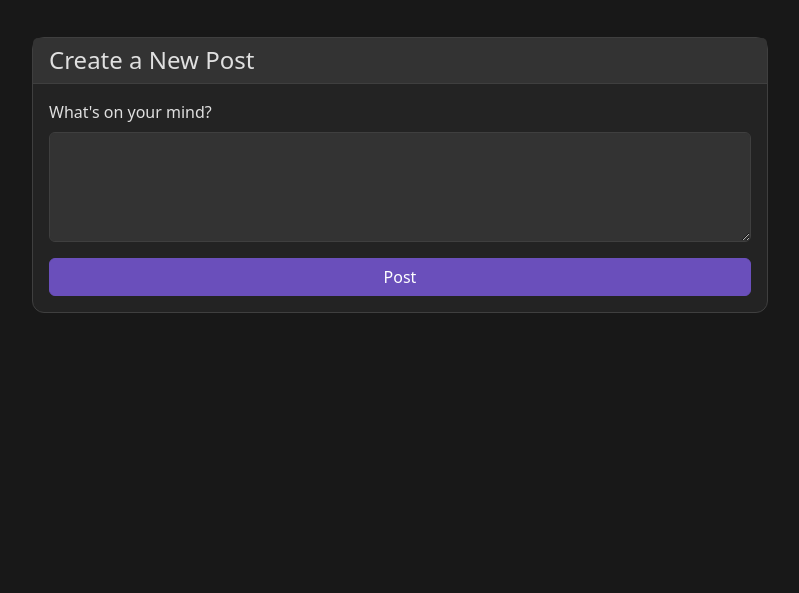
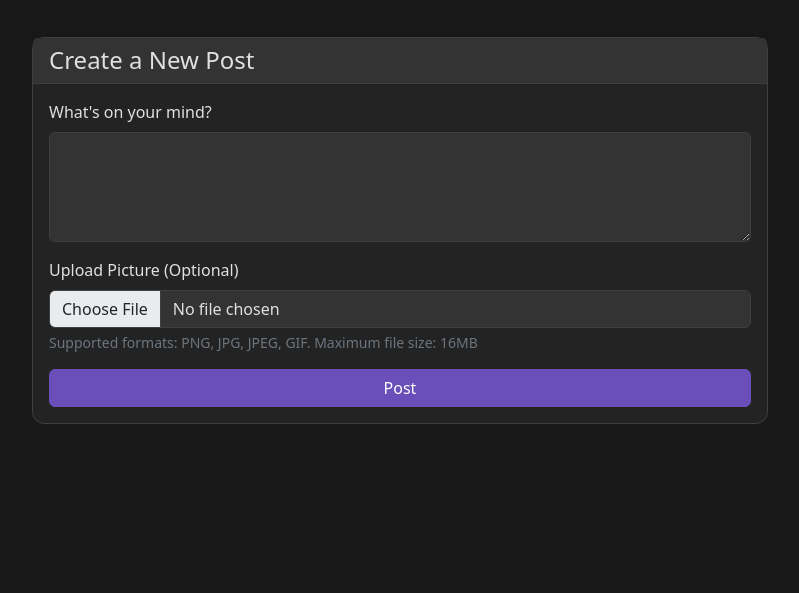
Before and after one commit to Emil11112/Resonate-v1, a Flask app: page /create_post in a window 1280 px wide. Shown: the part 59-652 px from the top of the page, without its empty margins (240-1039 px from the left). Run offline with Flask 3, Linux system fonts and the light colour scheme; the visitor is signed in with stand-in values (Sample User, id 1).

Commit message:
Gjorde så att man kan lägga upp bilder på sin post

```diff
--- a/app.py
+++ b/app.py
@@ -30,6 +30,7 @@ app.config['MAX_CONTENT_LENGTH'] = 16 * 1024 * 1024  # 16MB max-limit
 UPLOAD_FOLDER = 'static'
 PROFILE_PICS_FOLDER = os.path.join(UPLOAD_FOLDER, 'profile_pics')
 SONG_PICS_FOLDER = os.path.join(UPLOAD_FOLDER, 'song_pics')
+POST_PICS_FOLDER = os.path.join(UPLOAD_FOLDER, 'post_pics')
 ALLOWED_EXTENSIONS = {'png', 'jpg', 'jpeg', 'gif'}
 
 # Spotify OAuth konfig
@@ -44,6 +45,7 @@ SPOTIFY_SCOPES = [
 # Vi kollar att uppladdnings konfigen finns
 os.makedirs(PROFILE_PICS_FOLDER, exist_ok=True)
 os.makedirs(SONG_PICS_FOLDER, exist_ok=True)
+os.makedirs(POST_PICS_FOLDER, exist_ok=True)
 
 # Funktion som kollar om filen är i korrekt format
 def allowed_file(filename):
@@ -150,11 +152,9 @@ class Post(db.Model):
     userId = db.Column(db.String(36), db.ForeignKey('users.userId'), nullable=False)
     content = db.Column(db.Text, nullable=False)
     created_at = db.Column(db.DateTime, default=datetime.utcnow)
+    post_picture = db.Column(db.String(200), nullable=True)
 
-    # Relationen med user
     user = db.relationship('User', backref=db.backref('posts', lazy='dynamic'))
-
-    # Relation med likes och comments
     likes = db.relationship('Like', primaryjoin='Post.postId==Like.postId',
                             backref='post', lazy='dynamic')
     comments = db.relationship('Comment', primaryjoin='Post.postId==Comment.postId',
@@ -316,28 +316,38 @@ def register():
 # En route för att skapa en post
 @app.route('/create_post', methods=['GET', 'POST'])
 @login_required
-
 def create_post():
     if request.method == 'POST':
-        #Vi ber användaren att fylla i content
+        # Get the content
         content = request.form.get('content')
 
-        # Om det inte finns något content så kan man inte publicera
-        if not content:
-            flash('Post content cannot be empty.')
+        # If no content, return error
+        if not content and 'post_picture' not in request.files:
+            flash('Post must have content or an image.')
             return redirect(url_for('create_post'))
 
-        # Skapar en post
+        # Handle image upload
+        post_picture = None
+        if 'post_picture' in request.files:
+            file = request.files['post_picture']
+            if file and file.filename != '':
+                # Generate a unique filename
+                filename = secure_filename(f"{current_user.username}_{int(datetime.utcnow().timestamp())}_post.{file.filename.rsplit('.', 1)[1].lower()}")
+                # Save the file
+                file.save(os.path.join(POST_PICS_FOLDER, filename))
+                post_picture = filename
+
+        # Create the post
         new_post = Post(
             userId=current_user.userId,
-            content=content
+            content=content,
+            post_picture=post_picture
         )
 
-        # Commitar till databasen
+        # Add and commit to database
         db.session.add(new_post)
         db.session.commit()
 
-        #Notis som dyker upp att det gick att posta
         flash('Post created successfully!')
         return redirect(url_for('view_post', post_id=new_post.postId))
 
--- a/requirements.txt
+++ b/requirements.txt
@@ -4,3 +4,4 @@ Flask-Login
 spotipy
 python-dotenv
 requests
+Werkzeug
--- a/templates/create_post.html
+++ b/templates/create_post.html
@@ -11,10 +11,20 @@
                     <h4 class="mb-0">Create a New Post</h4>
                 </div>
                 <div class="card-body">
-                    <form method="POST">
+                    <form method="POST" enctype="multipart/form-data">
                         <div class="mb-3">
                             <label for="content" class="form-label">What's on your mind?</label>
-                            <textarea class="form-control" id="content" name="content" rows="4" required></textarea>
+                            <textarea class="form-control" id="content" name="content" rows="4"></textarea>
+                        </div>
+
+                        <div class="mb-3">
+                            <label for="post_picture" class="form-label">Upload Picture (Optional)</label>
+                            <input class="form-control" type="file" id="post_picture" name="post_picture" accept="image/*">
+                            <div class="form-text">Supported formats: PNG, JPG, JPEG, GIF. Maximum file size: 16MB</div>
+                        </div>
+
+                        <div id="image-preview" class="mb-3" style="display: none;">
+                            <img id="preview-img" src="" alt="Image Preview" style="max-width: 100%; max-height: 300px; object-fit: contain;">
                         </div>
 
                         <div class="d-grid">
@@ -26,12 +36,28 @@
         </div>
     </div>
 </div>
+
+<script>
+    document.addEventListener('DOMContentLoaded', function() {
+        const fileInput = document.getElementById('post_picture');
+        const imagePreview = document.getElementById('image-preview');
+        const previewImg = document.getElementById('preview-img');
+
+        fileInput.addEventListener('change', function(event) {
+            const file = event.target.files[0];
+            if (file) {
+                const reader = new FileReader();
+
+                reader.onload = function(e) {
+                    previewImg.src = e.target.result;
+                    imagePreview.style.display = 'block';
+                }
+
+                reader.readAsDataURL(file);
+            } else {
+                imagePreview.style.display = 'none';
+            }
+        });
+    });
+</script>
 {% endblock %}
-
-{% block footer %}
-<footer class="footer fixed-bottom text-center py-3">
-    <div class="container">
-        <p class="mb-0">&copy; 2025 Resonate. All rights reserved.</p>
-    </div>
-</footer>
-{% endblock %}
```
Also changed, not shown: templates/index.html (+28 -1 lines), templates/view_post.html (+10 -0 lines).
